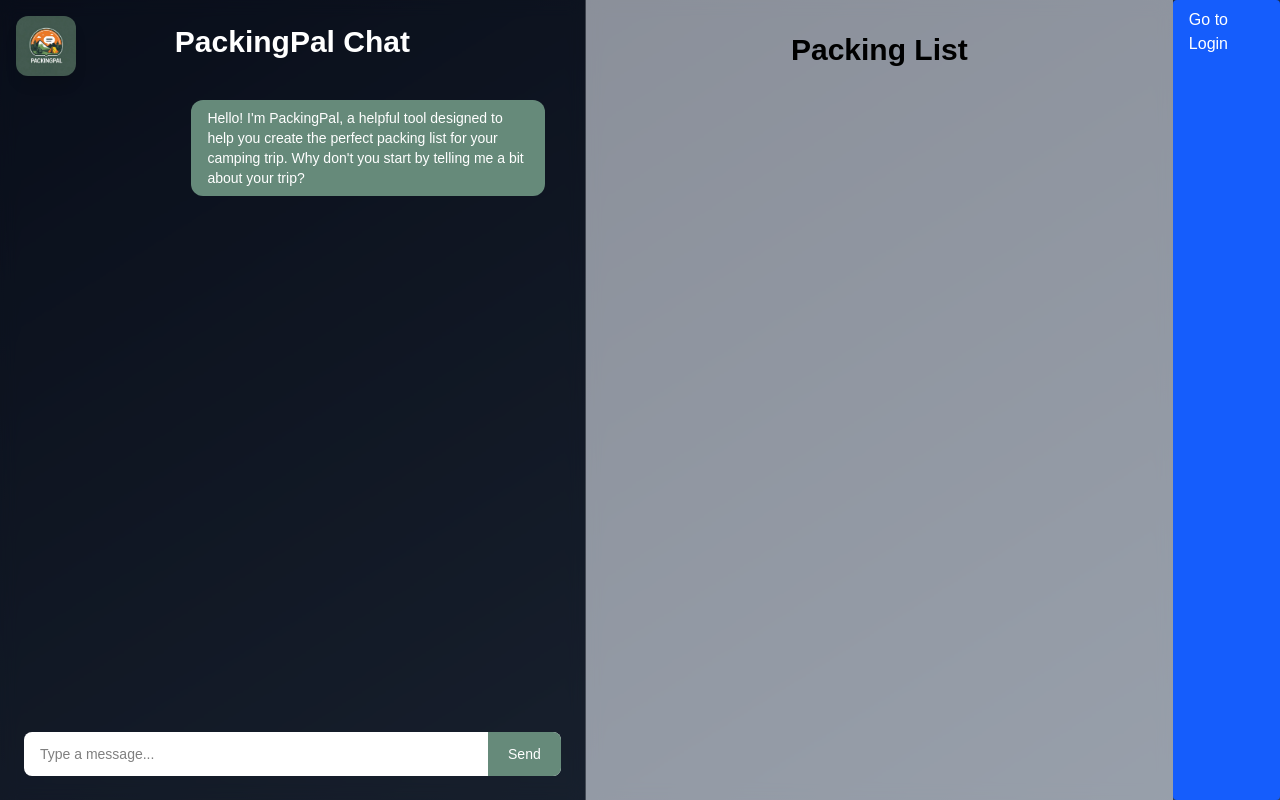
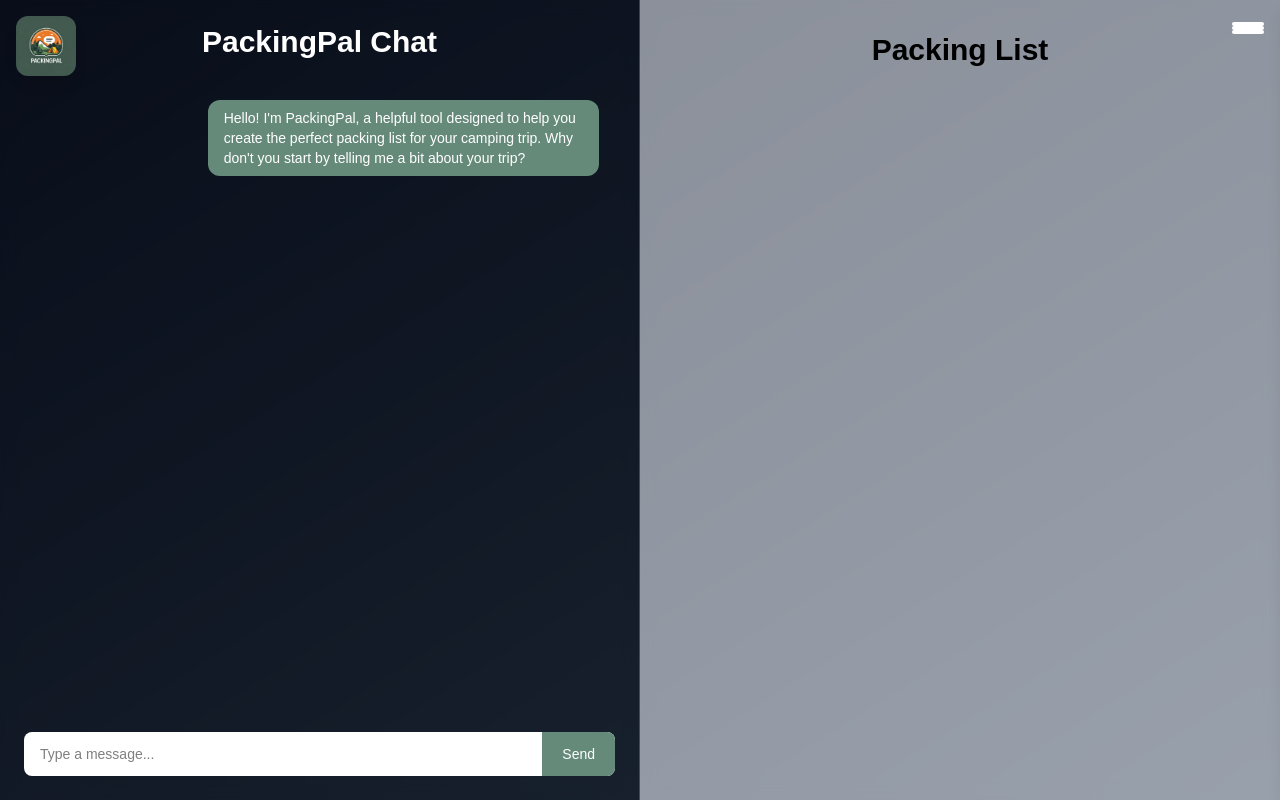
Before and after one commit to AidenFrank/PackingPal, a Next.js app in the folder project/packingpal/: page / in a window 1280 px wide. Built offline with nearby package versions, Linux system fonts and the light colour scheme.

Commit message:
burger menu button
Made it also slide in from the right side.

```diff
--- a/project/packingpal/app/page.js
+++ b/project/packingpal/app/page.js
@@ -1,8 +1,14 @@
+"use client";
+
 import Image from "next/image";
 import Link from "next/link";
+import {useState} from "react";
 import Chat from "@/components/chat/chat";
 
+
 export default function Home() {
+  const [menuOpen, setMenuOpen] = useState(false);
+
   return (
     <div className="relative min-h-screen flex bg-gradient-to-br from-slate-900 to-slate-700">
       {/*Chat Section*/}
@@ -29,9 +35,67 @@ export default function Home() {
         />
       </div>
 
-      <Link href="/login" className="bg-blue-600 text-white px-4 py-2 rounded">
-        Go to Login
-      </Link>
+      {/*Hamburger Button*/}
+      <div className="absolute top-4 right-4">
+        <button className="flex flex-col justify-center w-8 h-6 focus:outline-none"
+        onClick={()=> setMenuOpen(!menuOpen)}>
+          <span className="block h-1 w-full bg-white rounded"></span>
+          <span className="block h-1 w-full bg-white rounded"></span>
+          <span className="block h-1 w-full bg-white rounded"></span>
+        </button>
+
+       {/*Slide-in Side Menu*/}
+        <div
+        className={`fixed top-0 right-0 h-full w-64 bg-white shadow-lg transform transition-transform duration-300 z-40 ${
+          menuOpen ? "translate-x-0" : "translate-x-full"
+        }`}
+      >
+        <div className="p-6 flex flex-col space-y-4">
+          <button
+            className="self-end text-gray-600 font-bold text-xl"
+            onClick={() => setMenuOpen(false)}
+          >
+            ×
+          </button>
+
+          <Link
+            href="/login"
+            className="px-4 py-2 bg-blue-600 text-white rounded hover:bg-blue-700"
+            onClick={() => setMenuOpen(false)}
+          >
+            Login
+          </Link>
+
+          <Link
+            href="/settings"
+            className="px-4 py-2 bg-gray-200 text-black rounded hover:bg-gray-300"
+            onClick={() => setMenuOpen(false)}
+          >
+            Settings
+          </Link>
+
+          {/* Add more links here if needed */}
+        </div>
+      </div>
+
+
+
+       {/*Optional overlay*/}
+        {menuOpen && (
+            <div className="absolute right-0 mt-2 w-32 bg-white rounded shadow-lg text-black">
+            <Link
+                href="/login"
+                className="block px-4 py-2 hover:bg-blue-600 hover:text-white rounded"
+                onClick={() => setMenuOpen(false)}
+              >
+                Login
+              </Link>
+
+
+            </div>
+        )}
+
+      </div>
     </div>
   );
 }
```
